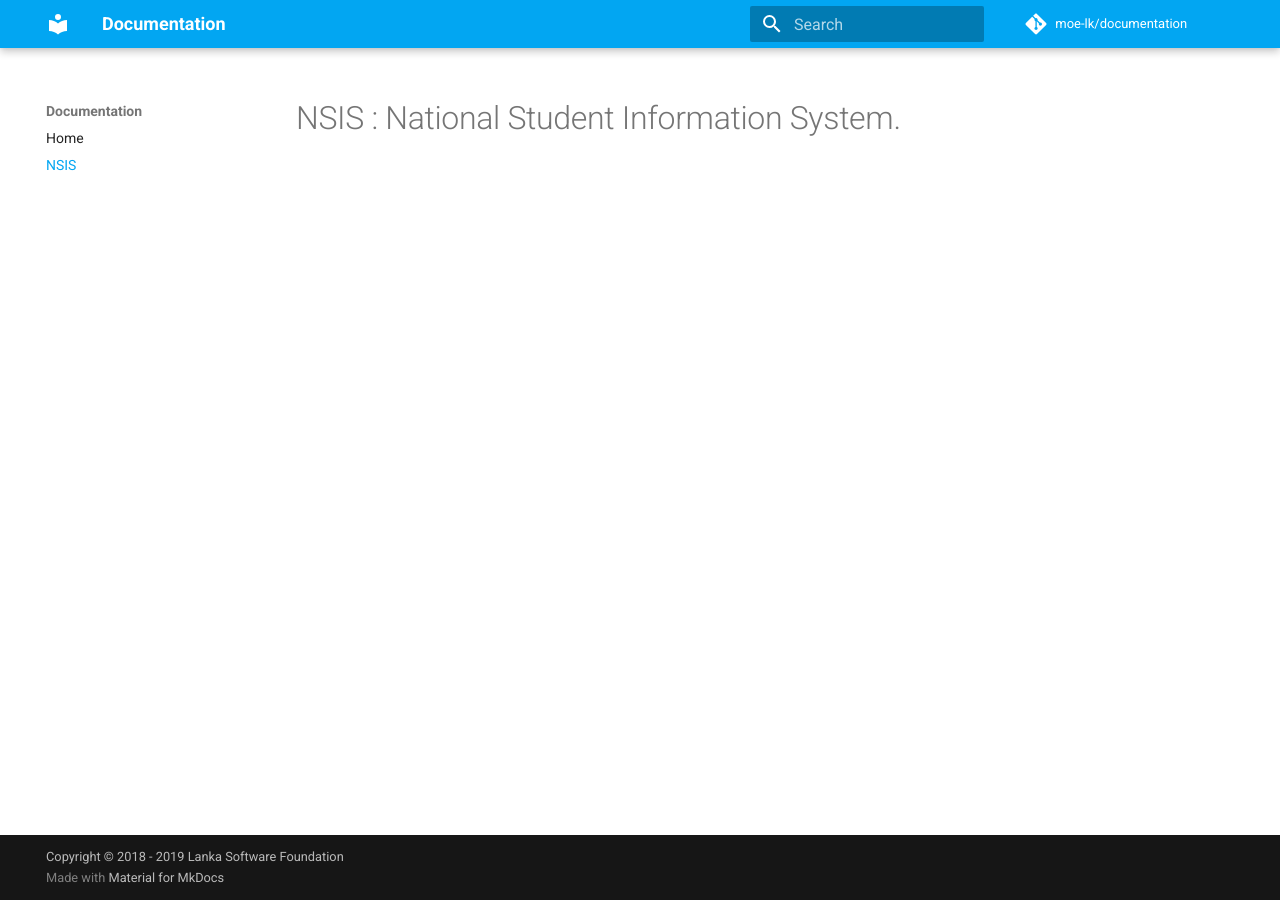
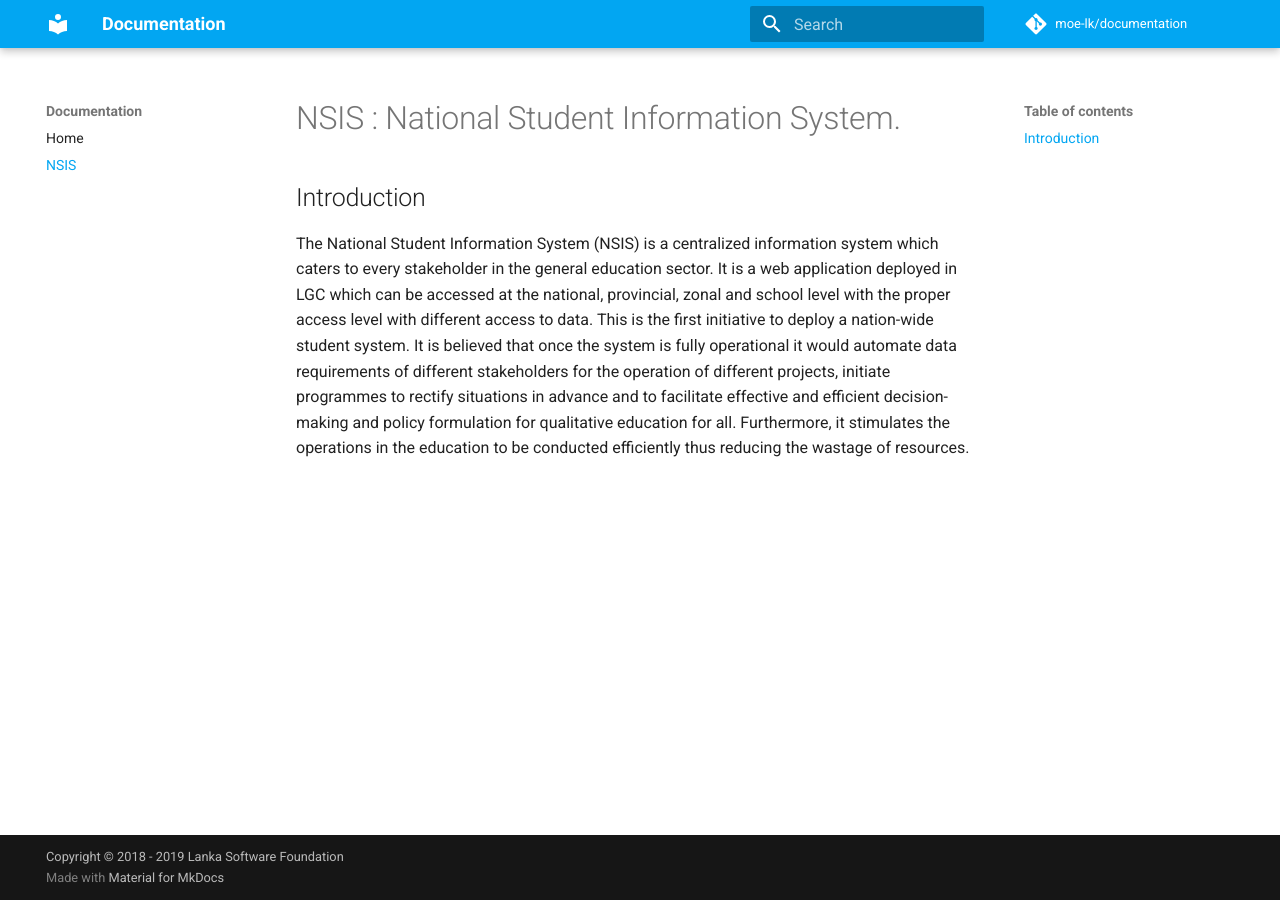
Before and after one commit to moe-lk/Documentation, an MkDocs documentation site: the page built from docs/nsis.md, in a window 1280 px wide. Built offline with MkDocs 1.6.1 and Material for MkDocs 9.7.7, drawn with Linux system fonts in a browser that asks for light colours; comment, search, counter and statistics services are not loaded.

Commit message:
Update nsis.md

```diff
--- a/docs/nsis.md
+++ b/docs/nsis.md
@@ -1 +1,5 @@
 # NSIS : National Student Information System.
+
+## Introduction
+
+The National Student Information System (NSIS) is a centralized information system which caters to every stakeholder in the general education sector. It is a web application deployed in LGC which can be accessed at the national, provincial, zonal and school level with the proper access level with different access to data. This is the first initiative to deploy a nation-wide student system. It is believed that once the system is fully operational it would automate data requirements of different stakeholders for the operation of different projects, initiate programmes to rectify situations in advance and to facilitate effective and efficient decision-making and policy formulation for qualitative education for all. Furthermore, it stimulates the operations in the education to be conducted efficiently thus reducing the wastage of resources.
```
